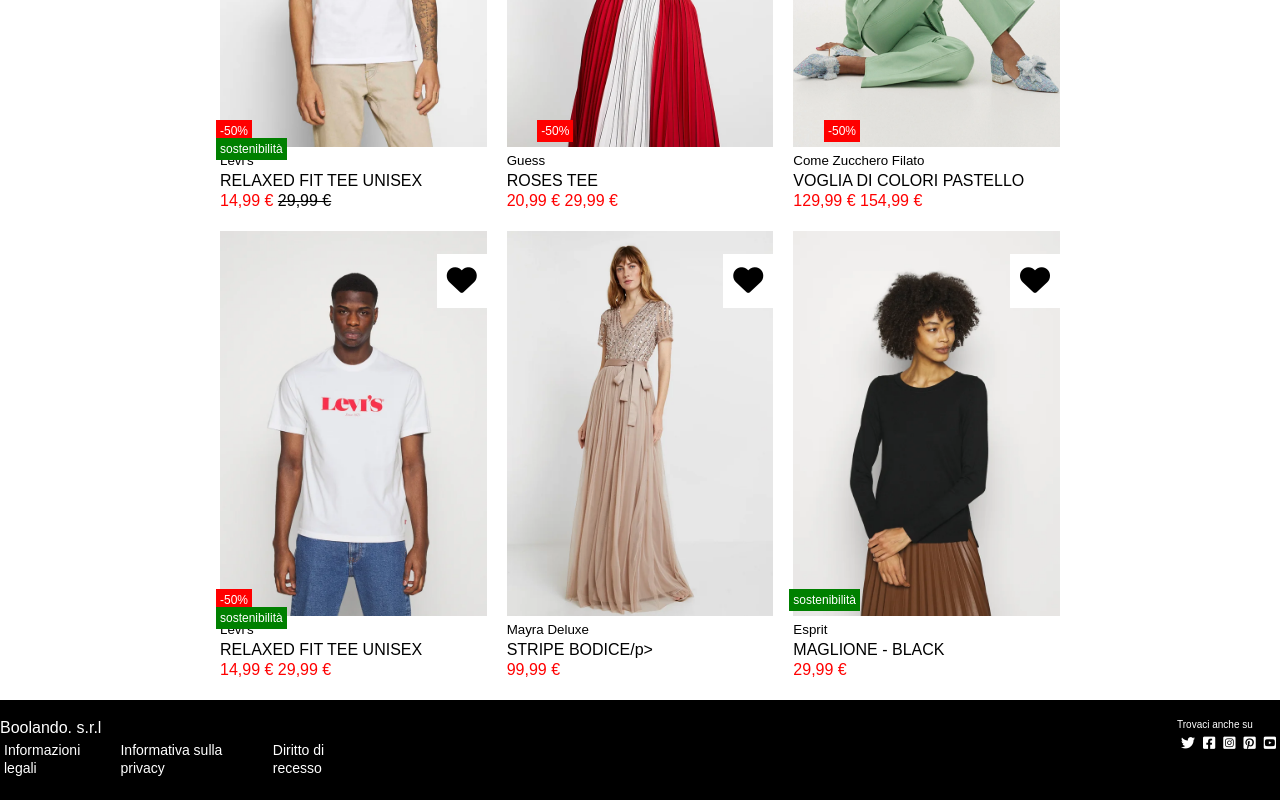
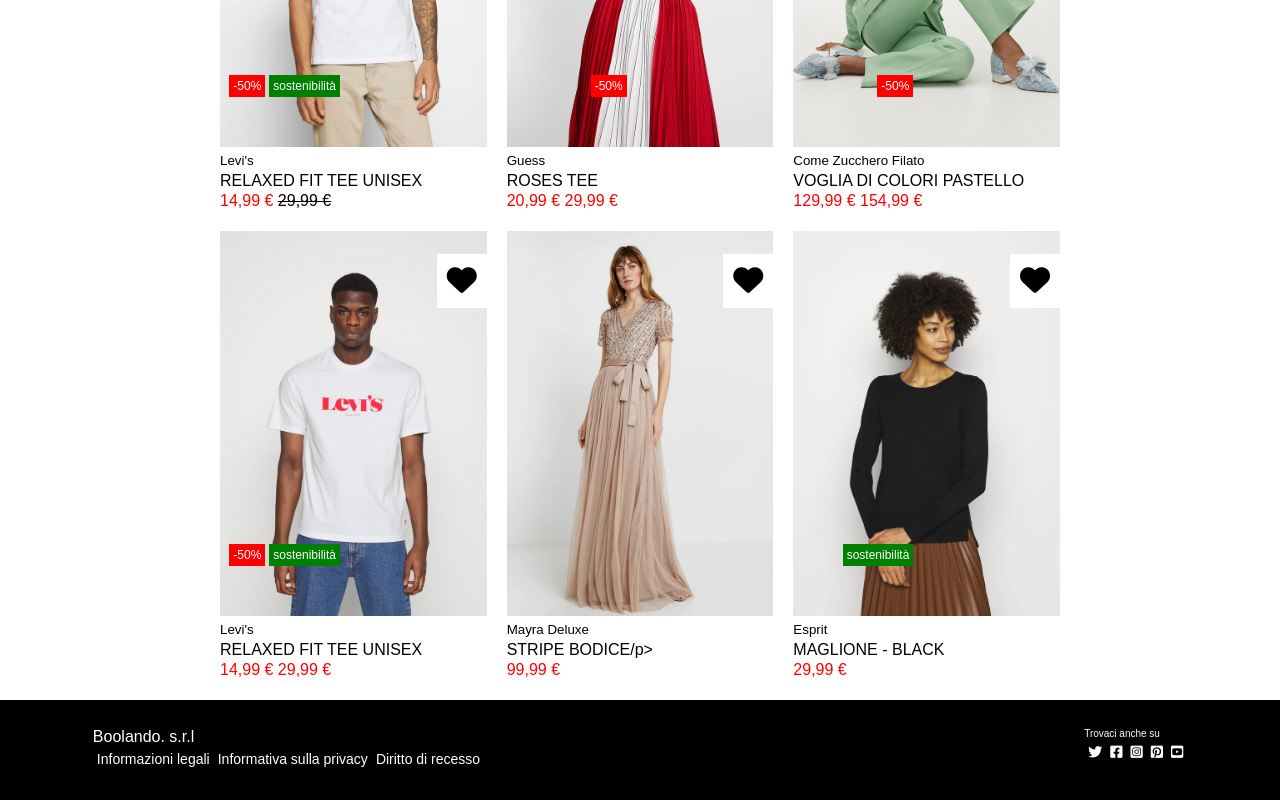
Before and after one commit to maurocazzato/html-css-boolando, a plain HTML site: page index.html in a window 1280 px wide. Shown: the part 358-1158 px from the top of the page. Drawn offline with Linux system fonts and the light colour scheme.

Commit message:
correzione .col

```diff
--- a/css/style.css
+++ b/css/style.css
@@ -60,15 +60,18 @@ li{
     position: relative;
     width: calc((100% / 3) - 20px);
     margin: 10px;
+    display: block;
+}
+.box-img2{
+
 }
 .box-img img{
     width: 100%;
 }
 .label{
     position: absolute;
-    top:80%;
-    right:75%;
-
+    top:70%;
+    right:55%;
 }
 
 .heart{
@@ -124,7 +127,7 @@ li{
 
 }
 .icone-f{
-    margin-left: 800px;
+    margin-left: 600px;
 }
 .testo-piccolo{
     font-size: 10px;
```
